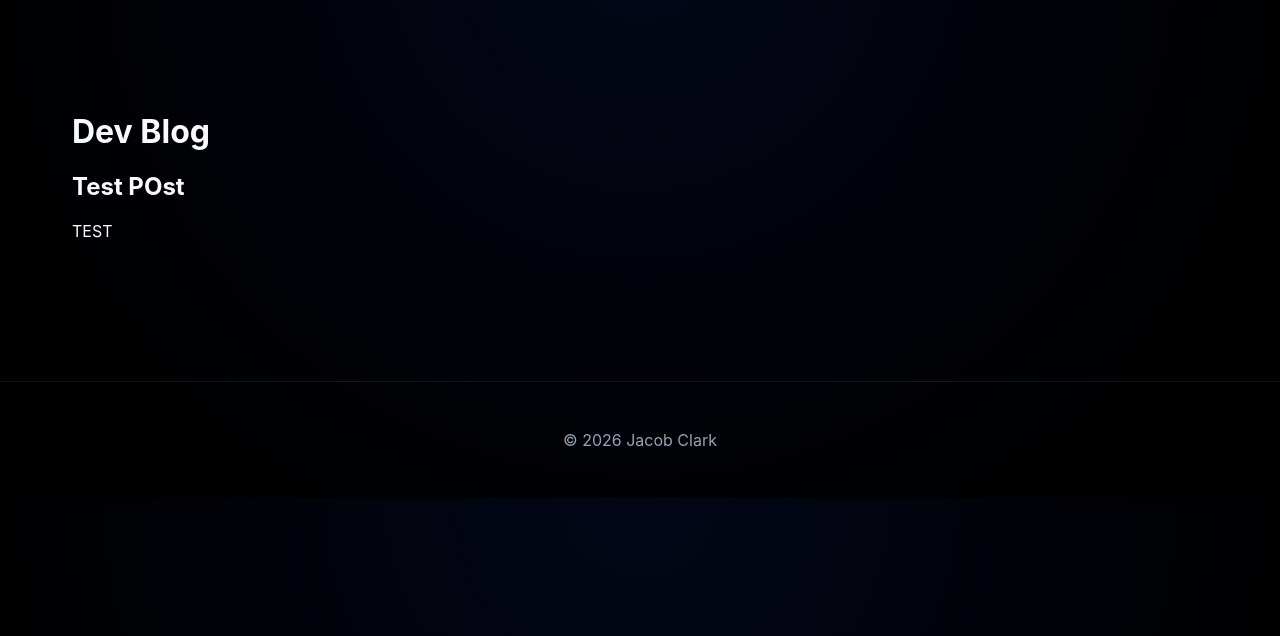
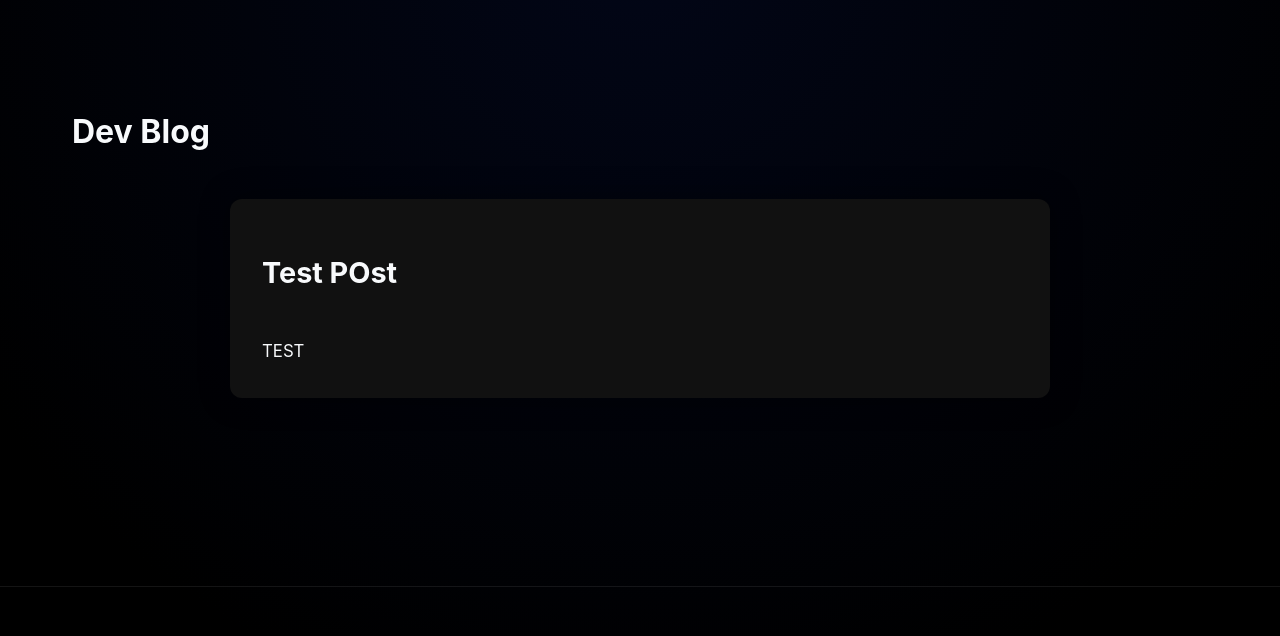
Before and after one commit to PythonJake-888/PythonPortfolio, a Flask app: page /blog in a window 1280 px wide. Shown: the part 59-695 px from the top of the page. Run offline with Flask 3, Linux system fonts and the light colour scheme; parts of the project's set-up code (start-up, migrations or seed data) failed here and were passed over.

Commit message:
fixed blog.html and style.css

```diff
--- a/static/css/style.css
+++ b/static/css/style.css
@@ -267,3 +267,22 @@ img,video{max-width:100%;display:block}
 
 #lightbox video { display:none !important; }
 #lightbox:not(.active) video { display:none !important; }
+.post-preview {
+  max-width: 820px;
+  margin: 3rem auto;
+  padding: 2rem;
+  background: #111;
+  border-radius: 12px;
+  box-shadow: 0 0 30px rgba(0,0,0,.4);
+}
+
+.post-title {
+  font-size: 1.8rem;
+  margin-bottom: 1rem;
+}
+
+.post-body {
+  white-space: pre-line;
+  line-height: 1.8;
+  font-size: 1.05rem;
+}
```
